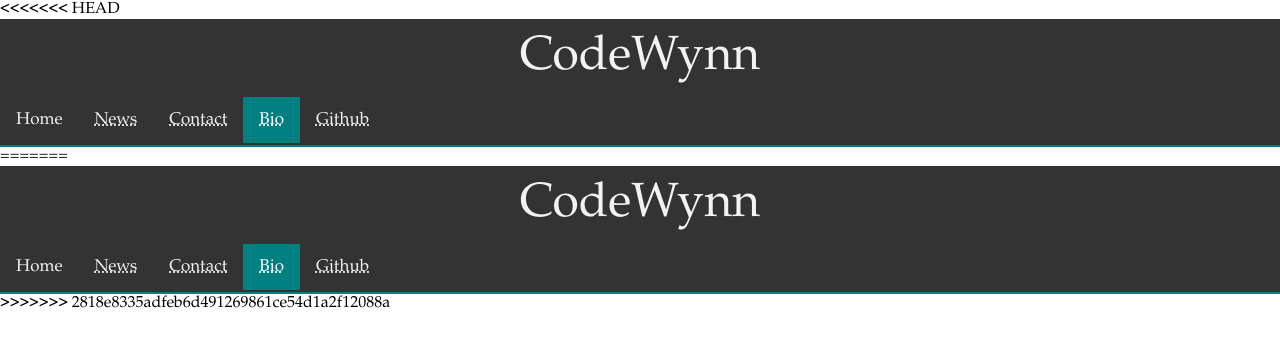
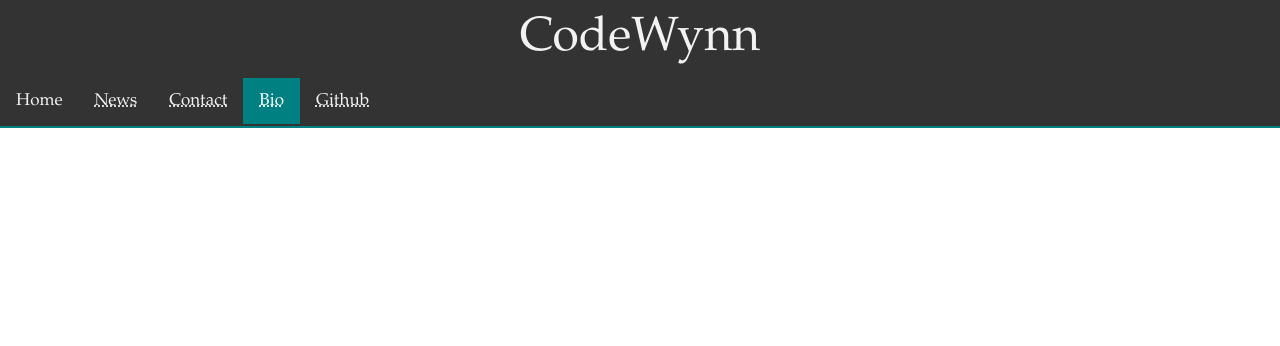
Before and after one commit to All-I-Do-Is-Wynn/CodeWynn, a plain HTML site: page CodeWynnBio.html in a window 1280 px wide. Drawn offline with Linux system fonts and the light colour scheme.

Commit message:
Removed Conflict and Merged

```diff
--- a/CodeWynnBio.html
+++ b/CodeWynnBio.html
@@ -1,4 +1,3 @@
-<<<<<<< HEAD
 <!DOCTYPE html>
 <html>
 <head>
@@ -26,35 +25,4 @@
 
 </body>
 
-
-=======
-<!DOCTYPE html>
-<html>
-<head>
-	<meta name="viewport" content="width=device-width, initial-scale=1">
-	<link rel="stylesheet"  type="text/css" href="style_for_WynnCode.css">
-	<title>About</title>
-</head>
-
-<body>
-		<!-- Header -->
-	<div class="topnavHeader">
-		CodeWynn
-	</div>
-
-		<!-- Page links -->
-	<div class="topnav">
-  		<a href="index.html">Home</a>
-		<a href="CodeWynnNews.html"><abbr title="Important updates">News</abbr></a>
-		<a href="CodeWynnContact.html"><abbr title="Reach out to me personally">Contact</abbr></a>
-		<a class="active" href="CodeWynnBio.html"><abbr title="About Me and Contact Info">Bio</abbr></a>
-		<a href="https://urldefense.proofpoint.com/v2/url?u=https-3A__github.com_All-2DI-2DDo-2DIs-2DWynn&d=DwMGAg&c=OAG1LQNACBDguGvBeNj18Swhr9TMTjS-x4O_KuapPgY&r=rvqF_EAfL84afNgtFYqC_kFRMv9mOx0WjvK-7cUwOLs&m=iq1HOyIjKSfp-6_J7Kp1n7dheSLaQFDnoyeheKQOR9o&s=-IeQBkM5RBjyhN2HJKxWrns-WOlJQ15m_dc5yY1lLvk&e="><abbr title="Check out my Github">Github</abbr></a>
-	</div>
-
-
-
-</body>
-
-
->>>>>>> 2818e8335adfeb6d491269861ce54d1a2f12088a
 </html>
```
